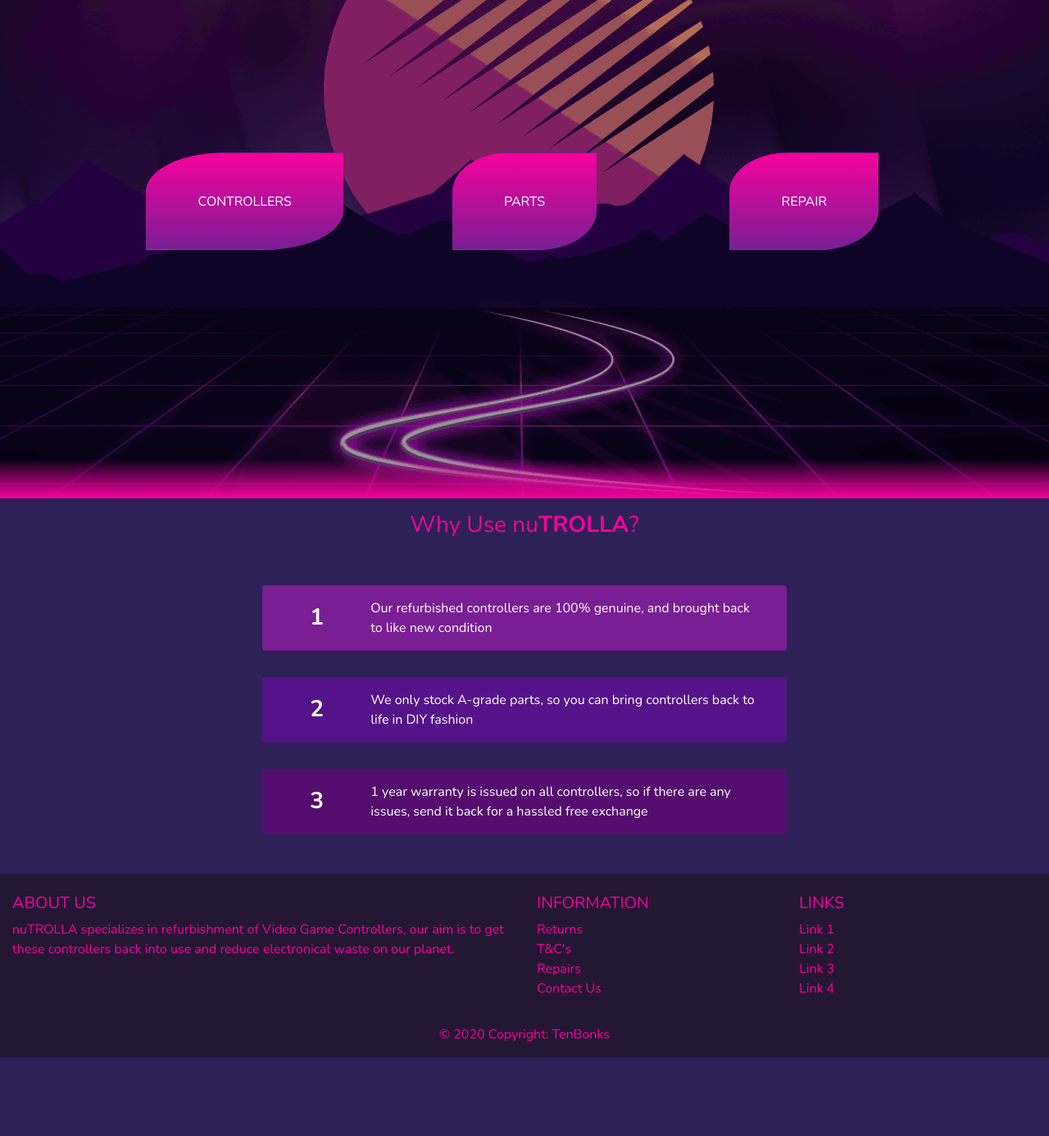
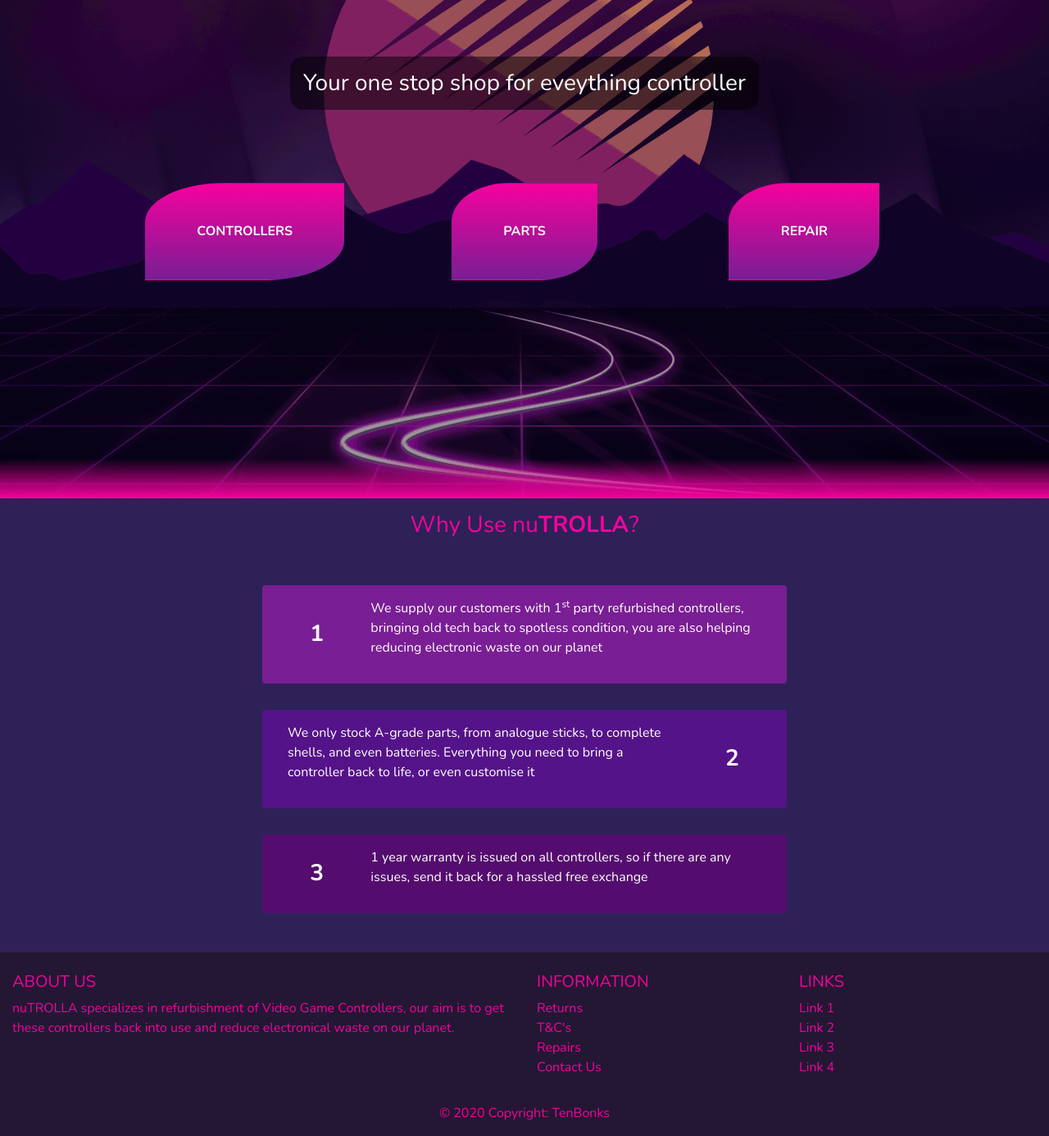
Before and after one commit to tenbonks/nuTROLLA, a Django app: template home/templates/home/index.html in a window 1280 px wide. Shown: the part 176-1562 px from the top of the page at 82% size. Before the commit the page ends 1466 px from the top, so only its background shows below. Run offline with Django 3.2, Linux system fonts and the light colour scheme; the template is opened without the code that fills it, so the values that code supplies are empty; some libraries are stand-ins or nearby versions.

Commit message:
added content to index, and small style adjustments

```diff
--- a/home/templates/home/index.html
+++ b/home/templates/home/index.html
@@ -10,16 +10,20 @@
 {% endblock %}
 
 {% block content %}
+
 <div class="container h-90">
     <div class="row h-90 text-center">
-        <div class="col-12 col-md-4 my-auto">
-            <a class="big-shop-btn btn-purple neon-glow text-uppercase" href="#" role="button">Controllers</a>
+        <div class="col-12 my-auto">
+            <h3 class="text-white font-wight-bold bg-opaque mx-auto">Your one stop shop for eveything controller</h3>
         </div>
-        <div class="col-12 col-md-4 my-auto">
-            <a class="big-shop-btn btn-purple neon-glow text-uppercase" href="#" role="button">Parts</a>
+        <div class="col-12 col-md-4">
+            <a class="big-shop-btn btn-purple neon-glow text-uppercase font-weight-bold" href="#" role="button">Controllers</a>
         </div>
-        <div class="col-12 col-md-4 my-auto">
-            <a class="big-shop-btn btn-purple neon-glow text-uppercase" href="#" role="button">Repair</a>
+        <div class="col-12 col-md-4">
+            <a class="big-shop-btn btn-purple neon-glow text-uppercase font-weight-bold" href="#" role="button">Parts</a>
+        </div>
+        <div class="col-12 col-md-4">
+            <a class="big-shop-btn btn-purple neon-glow text-uppercase font-weight-bold" href="#" role="button">Repair</a>
         </div>
     </div>
 </div>
@@ -27,32 +31,34 @@
 <div class="row no-gutters">
     <div class="neon-banner-inv"></div>
 </div>
+
 <div class="container-fluid px-0">
     <div class="bg-dark-sec">
         <div class="container callout-container">
-
             <div class="row">
                 <div class="col-12 py-3">
                     <h3 class="text-magenta text-center">Why Use nu<strong>TROLLA</strong>?</h3>
                 </div>
             </div>
-
             <div class="row bg-purple rounded callout-card mx-auto">
                     <h3 class="col-2 text-white text-center my-auto"><strong>1</strong></h3>
-                    <div class="col-10 text-white text-left">Our refurbished controllers are 100% genuine, and brought back to like new condition</div>
+                    <div class="col-10 text-white text-left"><p>We supply our customers with 1<sup>st</sup> party refurbished controllers,
+                    bringing old tech back to spotless condition, you are also helping reducing electronic waste on our planet</p></div>
             </div>
+            <div class="row bg-purple-sec rounded callout-card mx-auto">
+                <div class="col-10 text-white text-left"><p>We only stock A-grade parts, from analogue sticks, to complete shells, and even batteries.
+                    Everything you need to bring a controller back to life, or even customise it</p>
 
-            <div class="row bg-purple-sec rounded callout-card mx-auto">
+                </div>
                 <h3 class="col-2 text-white text-center my-auto"><strong>2</strong></h3>
-                <div class="col-10 text-white text-left">We only stock A-grade parts, so you can bring controllers back to life in DIY fashion</div>
             </div>
-
             <div class="row bg-purple-ter rounded callout-card mx-auto">
                 <h3 class="col-2 text-white text-center my-auto"><strong>3</strong></h3>
-                <div class="col-10 text-white text-left">1 year warranty is issued on all controllers, so if there are any issues, send it back for a hassled free exchange</div>
+                <div class="col-10 text-white text-left"><p>1 year warranty is issued on all controllers, so if there are any issues,
+                    send it back for a hassled free exchange</p></div>
             </div>
         </div>
-
     </div>
 </div>
+
 {% endblock %}
--- a/static/css/base.css
+++ b/static/css/base.css
@@ -68,6 +68,13 @@ a {
     background: #540D6E;
 }
 
+.bg-opaque {
+    background: rgba(0, 0, 0, 0.5);
+    padding: 1rem;
+    width: fit-content;
+    border-radius: 1rem;
+}
+
 
 /* From Bulma, keeps icons aligned and sized consistently */
 .icon {
@@ -96,6 +103,7 @@ footer a {
 .dropdown-menu:hover a {
     background-color: #241734;
 }
+
 nav a:hover,
 header a:hover,
 footer a:hover {
@@ -119,7 +127,11 @@ footer a:hover {
     font-size: 1rem;
     line-height: 1.5;
     border-radius: 40% 0;
-    transition: color .15s ease-in-out, background-color .15s ease-in-out, border-color .15s ease-in-out, box-shadow .15s ease-in-out;
+    transition: color .15s ease-in-out, background-color .15s ease-in-out, border-color .15s ease-in-out, border-radius .15s ease-in-out, box-shadow .15s ease-in-out;
+}
+
+.big-shop-btn:hover {
+    border-radius: 0 40%;
 }
 
 .btn-purple:hover,
```
